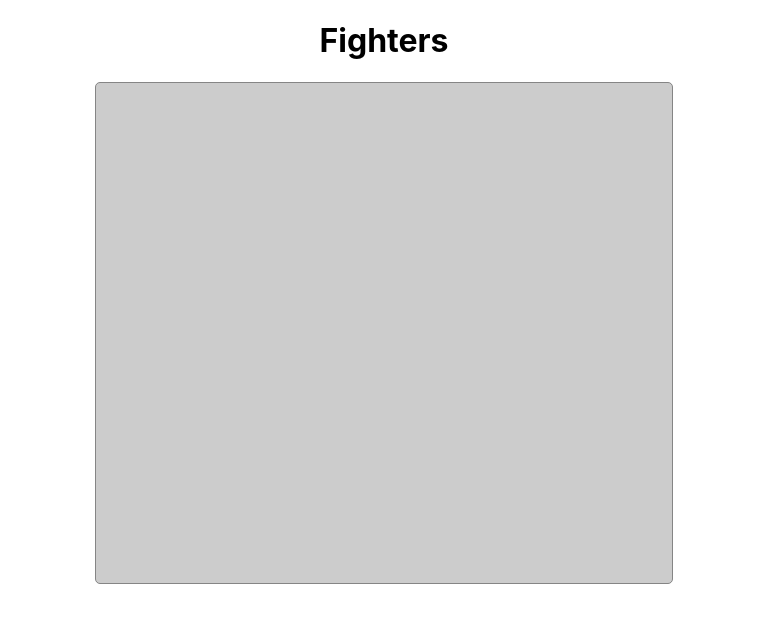
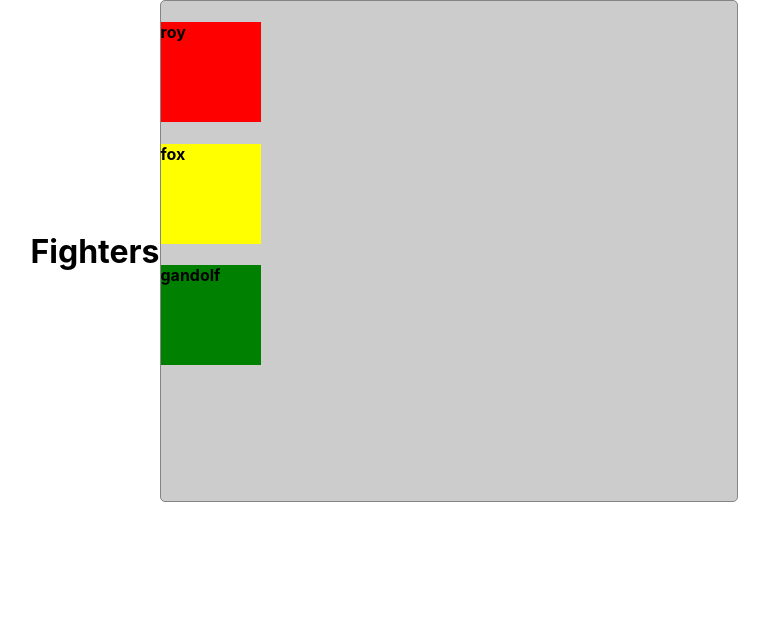
Before and after one commit to Ahmednasr99/super-smash-bros, a React (Create React App) app: page / in a window 1280 px wide. Shown: the top 622 px of the page, without its empty margins (256-1025 px from the left). Built offline with nearby package versions, Linux system fonts and the light colour scheme.

Commit message:
fighter component

```diff
--- a/src/App.css
+++ b/src/App.css
@@ -10,6 +10,14 @@
   display: flex;
   justify-content: center;
   align-items: center;
-  flex-direction: column;
+  flex-direction: row;
 
 }
+.fighter{
+  height: 100px;
+  width: 100px;
+  background-color: red;
+}
+.fighter:hover{
+transform: scale(1.1);
+}
--- a/src/App.js
+++ b/src/App.js
@@ -1,11 +1,20 @@
 
 import './App.css';
+import Fighter from './componant/Fighter';
 // this is a component
 function App() {
   return (
     <div className="App">
       <h1>Fighters</h1>
-      <div className='fighters-grid'></div>
+      <div className='fighters-grid'>
+        <Fighter name={'roy'} color={'red'}/>
+        <Fighter name={'fox'} color={'yellow'}/>
+        <Fighter name={'gandolf'} color={'green'}/>
+
+
+
+
+      </div>
 
     </div>
   );
--- /dev/null
+++ b/src/componant/Fighter.js
@@ -0,0 +1,7 @@
+export default({name,color})=>{
+    return(
+        <div  className='fighter' style={{backgroundColor:color}}>
+        <h4>{name}</h4>
+      </div>
+    )
+}
```
